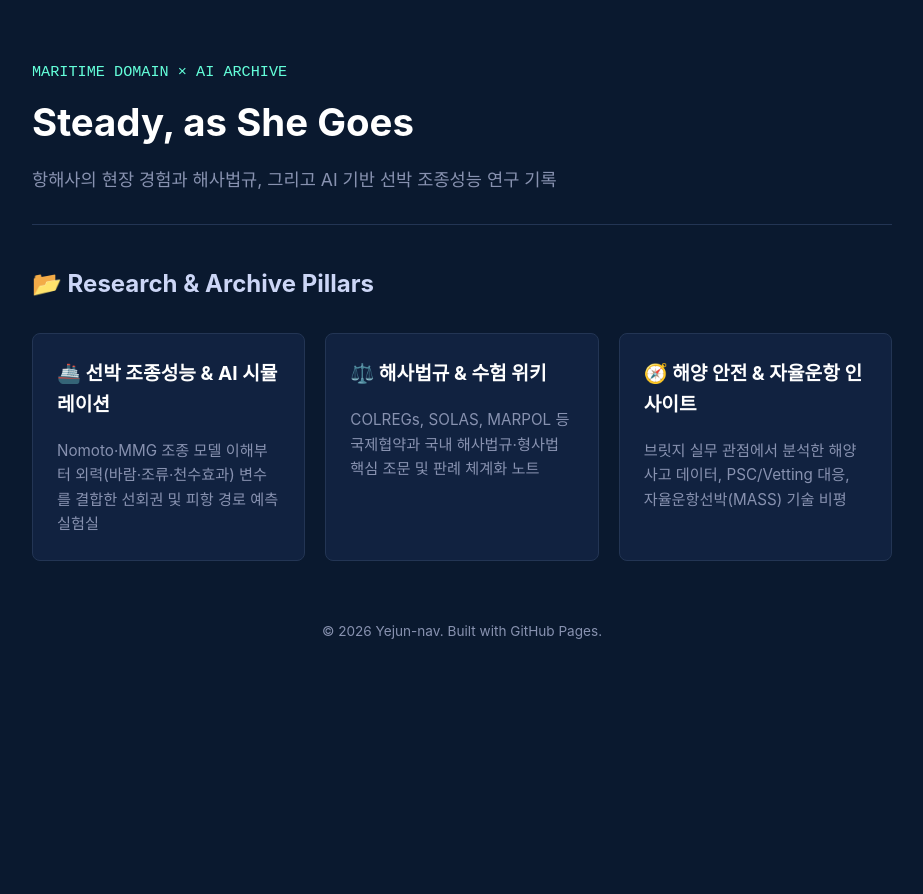
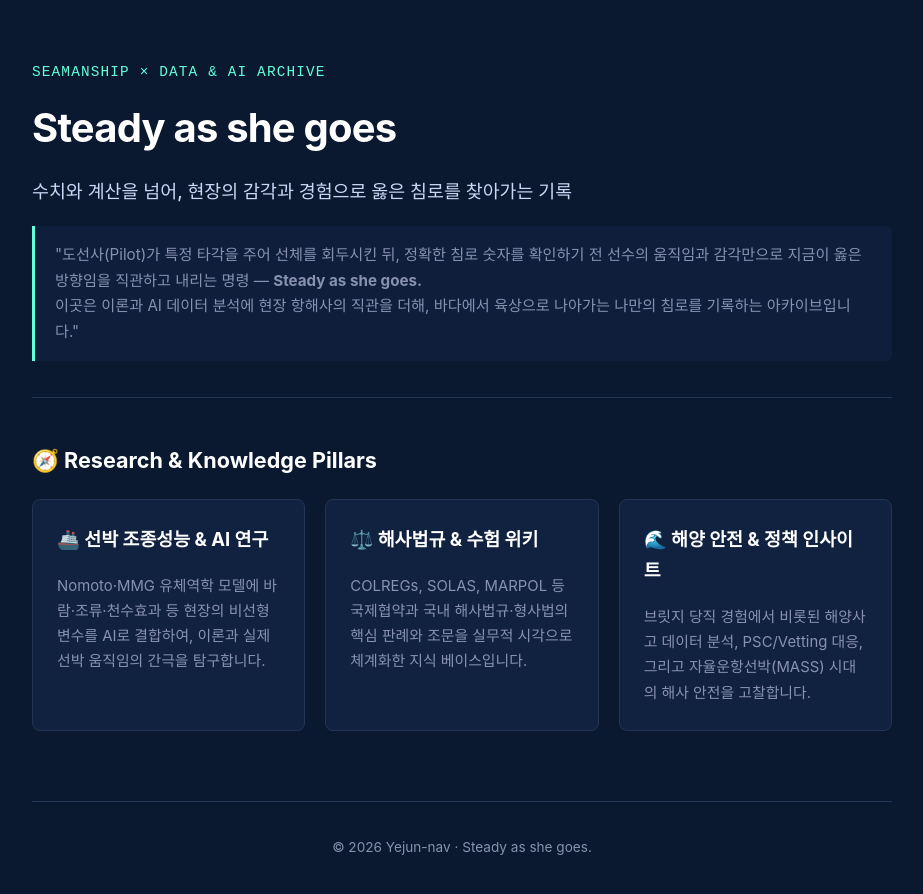
Before and after one commit to Yejun-nav/Yejun-nav.github.io, a plain HTML site: page index.html in a window 1280 px wide. Shown: the whole page, without its empty margins (178-1101 px from the left). Before the commit the page ends 800 px from the top, so only its background shows below. Drawn offline with Linux system fonts and the light colour scheme.

Commit message:
Update index.html

```diff
--- a/index.html
+++ b/index.html
@@ -3,7 +3,7 @@
 <head>
   <meta charset="UTF-8">
   <meta name="viewport" content="width=device-width, initial-scale=1.0">
-  <title> Steady, as She Goes / AI research archive</title>
+  <title>Steady as she goes | Maritime AI & Knowledge Archive</title>
   <style>
     :root {
       --navy: #0a192f;
@@ -17,7 +17,7 @@
       font-family: -apple-system, BlinkMacSystemFont, "Segoe UI", Roboto, "Noto Sans KR", sans-serif;
       background-color: var(--navy);
       color: var(--light-slate);
-      line-height: 1.6;
+      line-height: 1.7;
     }
     .container {
       max-width: 860px;
@@ -26,38 +26,54 @@
     }
     header {
       border-bottom: 1px solid #233554;
-      padding-bottom: 30px;
-      margin-bottom: 40px;
+      padding-bottom: 36px;
+      margin-bottom: 44px;
     }
     .tag {
       color: var(--accent);
       font-family: monospace;
-      font-size: 0.95rem;
-      margin-bottom: 8px;
+      font-size: 0.9rem;
+      letter-spacing: 0.08em;
+      margin-bottom: 10px;
       display: block;
     }
     h1 {
-      font-size: 2.4rem;
-      margin: 0 0 12px 0;
+      font-size: 2.5rem;
+      margin: 0 0 14px 0;
       color: #ffffff;
+      letter-spacing: -0.02em;
     }
     .subtitle {
+      color: var(--light-slate);
+      font-size: 1.15rem;
+      font-weight: 500;
+      margin: 0 0 18px 0;
+    }
+    .philosophy {
+      background-color: rgba(17, 34, 64, 0.7);
+      border-left: 3px solid var(--accent);
+      padding: 16px 20px;
+      border-radius: 0 6px 6px 0;
       color: var(--slate);
-      font-size: 1.1rem;
+      font-size: 0.95rem;
       margin: 0;
+    }
+    h2 {
+      font-size: 1.35rem;
+      color: #ffffff;
+      margin-bottom: 20px;
     }
     .grid {
       display: grid;
       grid-template-columns: repeat(auto-fit, minmax(260px, 1fr));
       gap: 20px;
-      margin-top: 30px;
     }
     .card {
       background-color: var(--light-navy);
       padding: 24px;
       border-radius: 8px;
       border: 1px solid #233554;
-      transition: transform 0.2s ease;
+      transition: transform 0.2s ease, border-color 0.2s ease;
     }
     .card:hover {
       transform: translateY(-4px);
@@ -66,15 +82,17 @@
     .card h3 {
       margin-top: 0;
       color: #ffffff;
-      font-size: 1.2rem;
+      font-size: 1.15rem;
     }
     .card p {
       color: var(--slate);
-      font-size: 0.95rem;
+      font-size: 0.93rem;
       margin-bottom: 0;
     }
     footer {
-      margin-top: 60px;
+      margin-top: 70px;
+      padding-top: 20px;
+      border-top: 1px solid #233554;
       text-align: center;
       color: var(--slate);
       font-size: 0.85rem;
@@ -84,31 +102,35 @@
 <body>
   <div class="container">
     <header>
-      <span class="tag">MARITIME DOMAIN × AI ARCHIVE</span>
-      <h1>Steady, as She Goes</h1>
-      <p class="subtitle">항해사의 현장 경험과 해사법규, 그리고 AI 기반 선박 조종성능 연구 기록</p>
+      <span class="tag">SEAMANSHIP × DATA & AI ARCHIVE</span>
+      <h1>Steady as she goes</h1>
+      <p class="subtitle">수치와 계산을 넘어, 현장의 감각과 경험으로 옳은 침로를 찾아가는 기록</p>
+      <blockquote class="philosophy">
+        "도선사(Pilot)가 특정 타각을 주어 선체를 회두시킨 뒤, 정확한 침로 숫자를 확인하기 전 선수의 움직임과 감각만으로 지금이 옳은 방향임을 직관하고 내리는 명령 — <strong>Steady as she goes.</strong><br>
+        이곳은 이론과 AI 데이터 분석에 현장 항해사의 직관을 더해, 바다에서 육상으로 나아가는 나만의 침로를 기록하는 아카이브입니다."
+      </blockquote>
     </header>
 
     <main>
-      <h2>📂 Research & Archive Pillars</h2>
+      <h2>🧭 Research & Knowledge Pillars</h2>
       <div class="grid">
         <div class="card">
-          <h3>🚢 선박 조종성능 & AI 시뮬레이션</h3>
-          <p>Nomoto·MMG 조종 모델 이해부터 외력(바람·조류·천수효과) 변수를 결합한 선회권 및 피항 경로 예측 실험실</p>
+          <h3>🚢 선박 조종성능 & AI 연구</h3>
+          <p>Nomoto·MMG 유체역학 모델에 바람·조류·천수효과 등 현장의 비선형 변수를 AI로 결합하여, 이론과 실제 선박 움직임의 간극을 탐구합니다.</p>
         </div>
         <div class="card">
           <h3>⚖️ 해사법규 & 수험 위키</h3>
-          <p>COLREGs, SOLAS, MARPOL 등 국제협약과 국내 해사법규·형사법 핵심 조문 및 판례 체계화 노트</p>
+          <p>COLREGs, SOLAS, MARPOL 등 국제협약과 국내 해사법규·형사법의 핵심 판례와 조문을 실무적 시각으로 체계화한 지식 베이스입니다.</p>
         </div>
         <div class="card">
-          <h3>🧭 해양 안전 & 자율운항 인사이트</h3>
-          <p>브릿지 실무 관점에서 분석한 해양사고 데이터, PSC/Vetting 대응, 자율운항선박(MASS) 기술 비평</p>
+          <h3>🌊 해양 안전 & 정책 인사이트</h3>
+          <p>브릿지 당직 경험에서 비롯된 해양사고 데이터 분석, PSC/Vetting 대응, 그리고 자율운항선박(MASS) 시대의 해사 안전을 고찰합니다.</p>
         </div>
       </div>
     </main>
 
     <footer>
-      <p>© 2026 Yejun-nav. Built with GitHub Pages.</p>
+      <p>© 2026 Yejun-nav · Steady as she goes.</p>
     </footer>
   </div>
 </body>
```
